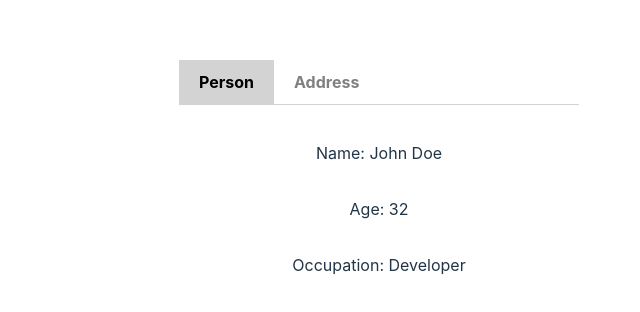
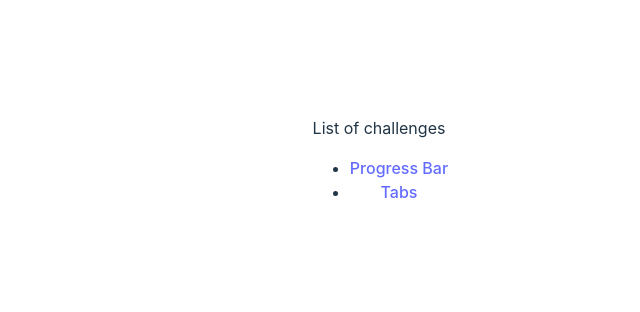
Before and after one commit to Ian-arap-kirui/frontend-challenges, a React (Vite) app in the folder react-challenges/: page / in a window 1280 px wide. Shown: the part 240-552 px from the top of the page, without its empty margins (261-901 px from the left). Built offline with nearby package versions, Linux system fonts and the light colour scheme.

Commit message:
[updates] {react-challenges file} added routes and home page

```diff
--- a/react-challenges/package.json
+++ b/react-challenges/package.json
@@ -12,6 +12,7 @@
   "dependencies": {
     "react": "^18.2.0",
     "react-dom": "^18.2.0",
+    "react-router-dom": "^6.16.0",
     "styled-components": "^6.0.8"
   },
   "devDependencies": {
--- a/react-challenges/src/App.jsx
+++ b/react-challenges/src/App.jsx
@@ -1,14 +1,25 @@
+import { RouterProvider, createBrowserRouter } from "react-router-dom";
 import "./App.css";
 import ProgressBar from "./components/ProgressBar/ProgressBar";
 import Tabs from "./components/TabBar/TabBar";
+import Home from "./pages/Home";
 
 function App() {
-  return (
-    <>
-      {/* <ProgressBar /> */}
-      <Tabs />
-    </>
-  );
+  const router = createBrowserRouter([
+    {
+      path: "/",
+      element: <Home />,
+    },
+    {
+      path: "/progress-bar",
+      element: <ProgressBar />,
+    },
+    {
+      path: "/tabs",
+      element: <Tabs />,
+    },
+  ]);
+  return <RouterProvider router={router} />;
 }
 
 export default App;
--- /dev/null
+++ b/react-challenges/src/pages/Home.jsx
@@ -0,0 +1,21 @@
+import React from "react";
+import { Link } from "react-router-dom";
+
+const Home = () => {
+  return (
+    <div>
+      <p>List of challenges</p>
+      <ul>
+        <li>
+          {" "}
+          <Link to={"/progress-bar"}>Progress Bar</Link>
+        </li>
+        <li>
+          <Link to={"/tabs"}>Tabs</Link>
+        </li>
+      </ul>
+    </div>
+  );
+};
+
+export default Home;
```
Also changed, not shown: react-challenges/src/components/HoverCounter/HoverCounter.jsx (added, +7 -0 lines), 1 other file (tests, documents, lock files or other folders).
